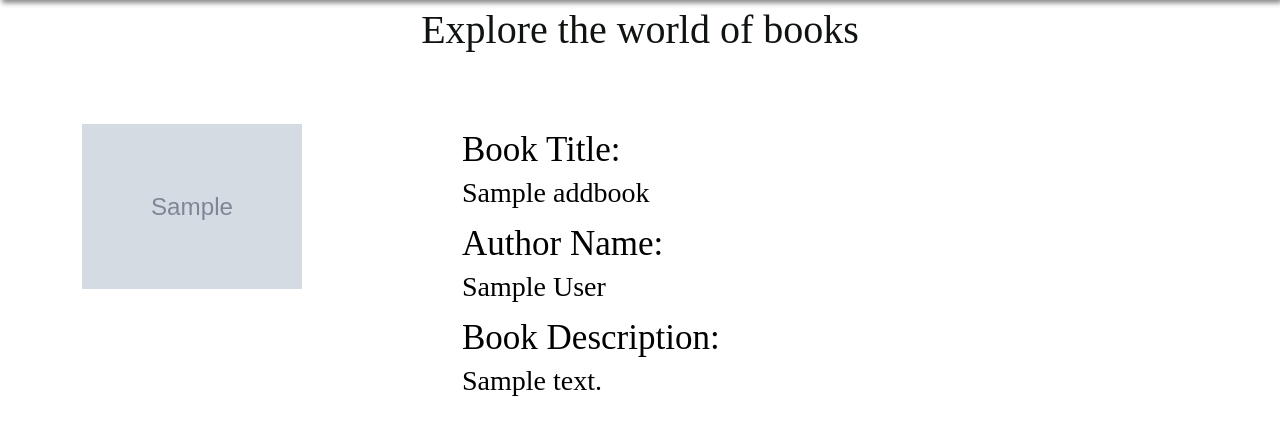
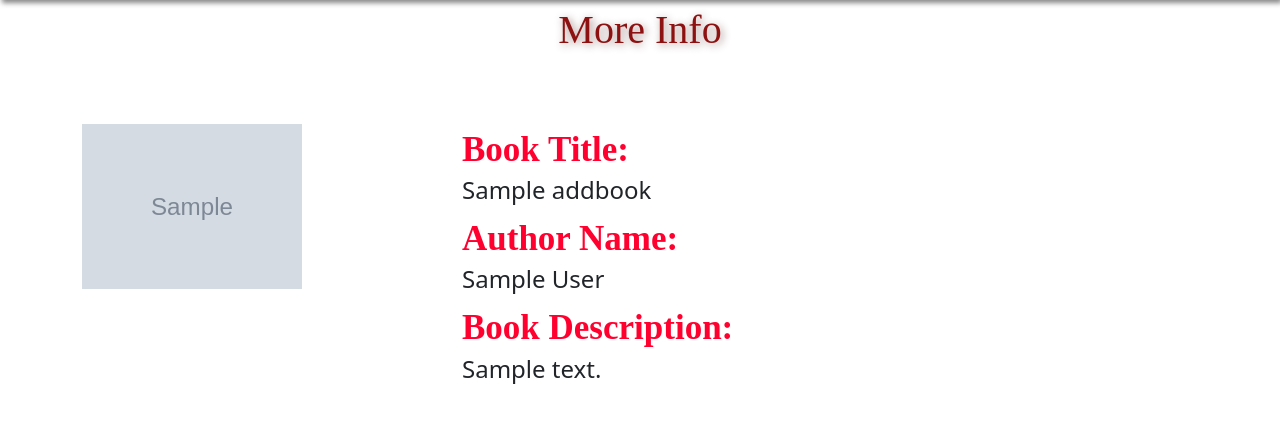
Before and after one commit to Akshiteshnaithani/E-library, a PHP site: page /moreinfo.php?id=1 in a window 1280 px wide. Shown: the part 64-499 px from the top of the page. Run offline with PHP 8.4, Linux system fonts and the light colour scheme; the visitor is signed in with stand-in values (Sample User, id 1); tables that the repository leaves empty or names only in its code hold one stand-in row (values such as "Sample post"); grey boxes marked "Sample" are stand-in pictures; data that the repository does not hold is empty; some web fonts are replaced.

Commit message:
e-library_ui_font_change

```diff
--- a/addBook.php
+++ b/addBook.php
@@ -83,7 +83,7 @@ if (isset($_POST['submit'])) {
       </nav>
     </div>
     <div>
-      <p class="mt-5">Explore the world of books</p>
+      <p class="mt-5">Add Book</p>
     </div>
     <br>
     <br>
--- a/booklist.php
+++ b/booklist.php
@@ -48,7 +48,7 @@
       </nav>
     </div>
     <div>
-      <p class="mt-5">Explore the world of books</p>
+      <p class="mt-5">Book's List</p>
     </div>
     <?php
 include 'connection.php';
--- a/history.php
+++ b/history.php
@@ -57,7 +57,7 @@
                             }
                         } else {
                             // display a message if there are no books for this month
-                            echo "<p>No books read this month</p>";
+                            echo "<h6>No books read this month</h6>";
                         }
                         mysqli_free_result($result);
                         mysqli_close($con);
--- a/login.php
+++ b/login.php
@@ -109,11 +109,11 @@ if (isset($_POST['submit'])) {
         <div class="card-body">
           <form action="" method="POST">
             <div class="mb-3 text-center">
-              <label for="email" class="form-label  times-new-roman">Email address</label>
+              <label for="email" class="form-login  times-new-roman">Email address</label>
               <input type="email" class="form-control" style="border:1px solid black;" placeholder="Enter email" name="email" />
             </div>
             <div class="mb-3 text-center">
-              <label for="password" class="form-label times-new-roman">Password</label>
+              <label for="password" class="form-lohin times-new-roman">Password</label>
               <input type="password" class="form-control" style="border:1px solid black;"placeholder="Password" name="password" />
             </div>
             <h6 class="text-right "><a href="forgotpassword.php"class="text-decoration-none">Forgot password?</a></h6>
--- a/mainpage.php
+++ b/mainpage.php
@@ -133,7 +133,7 @@ if (isset($_SESSION['record'])) {
 </div>
 
     <div>
-      <p class="mt-5">Explore the world of books</p>
+      <p class="mt-5">Explore the world of book's</p>
     </div>
     <br />
 
@@ -180,8 +180,8 @@ if (mysqli_num_rows($query_sort_run) > 0) {
             <div class="card m-3" style="width: 222px; background-color: transparent; border-color: transparent;">
             <img src="bookimage/<?=$row['uploadimage'];?>" alt="Card image" class="card-img-top" style="width: 220px; height:320px; box-shadow: 10px 10px 10px #888888; transition: transform 0.2s ease-in-out;"/>
                 <div class="mt-3">
-                    <h6 class="card-title about-sections times-new-roman">BOOK NAME: <?php echo $row['bookname']; ?></h6>
-                    <h6 class="card-title  about-section times-new-roman">AUTHOR NAME: <?php echo $row['authorname']; ?></h6>
+                    <h1 class="card-title times-new-roman">Book Name:</h1> <h6 class="hide"><?php echo $row['bookname']; ?></h6>
+                    <h1 class="card-title times-new-roman">Author Name:</h1> <h6 class="hide"><?php echo $row['authorname']; ?></h6>
                   </div>
                   <div class="mt-2">
                   <a href="moreinfo.php?id=<?php echo $row['id']; ?>" class="btn btn-secondary" style="font-size: 15px; padding: 8px 8px; box-shadow: 2px 2px 5px #888888;">More Info <i class="fa fa-arrow-right"></i></a>
--- a/moreinfo.php
+++ b/moreinfo.php
@@ -62,7 +62,7 @@ if (isset($_SESSION['record'])) {
       </nav>
     </div>
     <div>
-      <p>Explore the world of books</p>
+      <p>More Info</p>
     </div>
     <br/>
     <br/>
@@ -83,18 +83,18 @@ if (isset($_GET['id'])) {
             <img src="bookimage/<?php echo $row['uploadimage']; ?>" class="img-fluid" style="width: 220px;"/>
           </div>
           <div class="col-md-8">
-            <div class="form-group times-new-roman"style="font-size: 35px;">
+            <div class="moreinfo-form-group times-new-roman"style="font-size: 35px;">
               <label for="book-title">Book Title:</label>
-              <h3><?php echo $row['bookname'] ?></h3>
             </div>
-            <div class="form-group times-new-roman"style="font-size: 35px;">
+              <h4><?php echo $row['bookname'] ?></h4>
+            <div class="moreinfo-form-group times-new-roman"style="font-size: 35px;">
               <label for="author-name">Author Name:</label>
-              <h3><?php echo $row['authorname'] ?></h3>
             </div>
-            <div class="form-group times-new-roman"style="font-size: 35px;">
+              <h4><?php echo $row['authorname'] ?></h4>
+            <div class="moreinfo-form-group times-new-roman"style="font-size: 35px;">
               <label for="book-description">Book Description:</label>
-              <h3><?php echo $row['description'] ?></h3>
             </div>
+              <h4><?php echo $row['description'] ?></h4>
           </div>
         </div>
       </form>
--- a/style.css
+++ b/style.css
@@ -17,20 +17,35 @@
   .navbar-brand {
     font-size: 50px;
   }
-  .card-title {
-    color: rgb(27, 22, 73);
+  .card-title.times-new-roman {
+    color: rgb(255, 0, 47);
+    font-weight: bold;
+    font-size: 20px;
   }
+
+  .form-label.times-new-roman{
+    color: rgb(255, 0, 47);
+    font-weight: bold;
+    font-size: 24px;
+  }
+
+  .form-editpage.times-new-roman{
+    color: rgb(255, 0, 47);
+
+  }
+  .moreinfo-form-group.times-new-roman{
+    color: rgb(255, 0, 47);
+    font-weight: bold;
+  }
+
   .navbar-brand,p {
     font-family: "Times New Roman", Times, serif;
   }
   p{
     text-align: center;
-  }
-  p {
-    color: rgb(16, 20, 16);
-  }
-  p {
+    color: rgb(141, 17, 17);
     font-size: 40px;
+    text-shadow: 2px 2px 8px #a38787;
   }
   .card-header {
     font-size: 24px;
@@ -51,17 +66,11 @@
   .card-img-top:hover {
     transform: scale(1.1);
   }
-  .about-sections {
+  .hide {
     overflow: hidden;
     display: -webkit-box;
-    -webkit-line-clamp: 2;
+    -webkit-line-clamp: 1;
     -webkit-box-orient: vertical;
-}
-.about-section {
-  overflow: hidden;
-  display: -webkit-box;
-  -webkit-line-clamp: 2;
-  -webkit-box-orient: vertical;
 }
 .title-head{
   margin-top:120px;
```
Also changed, not shown: editpage.php (+10 -11 lines), registrationpage.php (+5 -4 lines).
